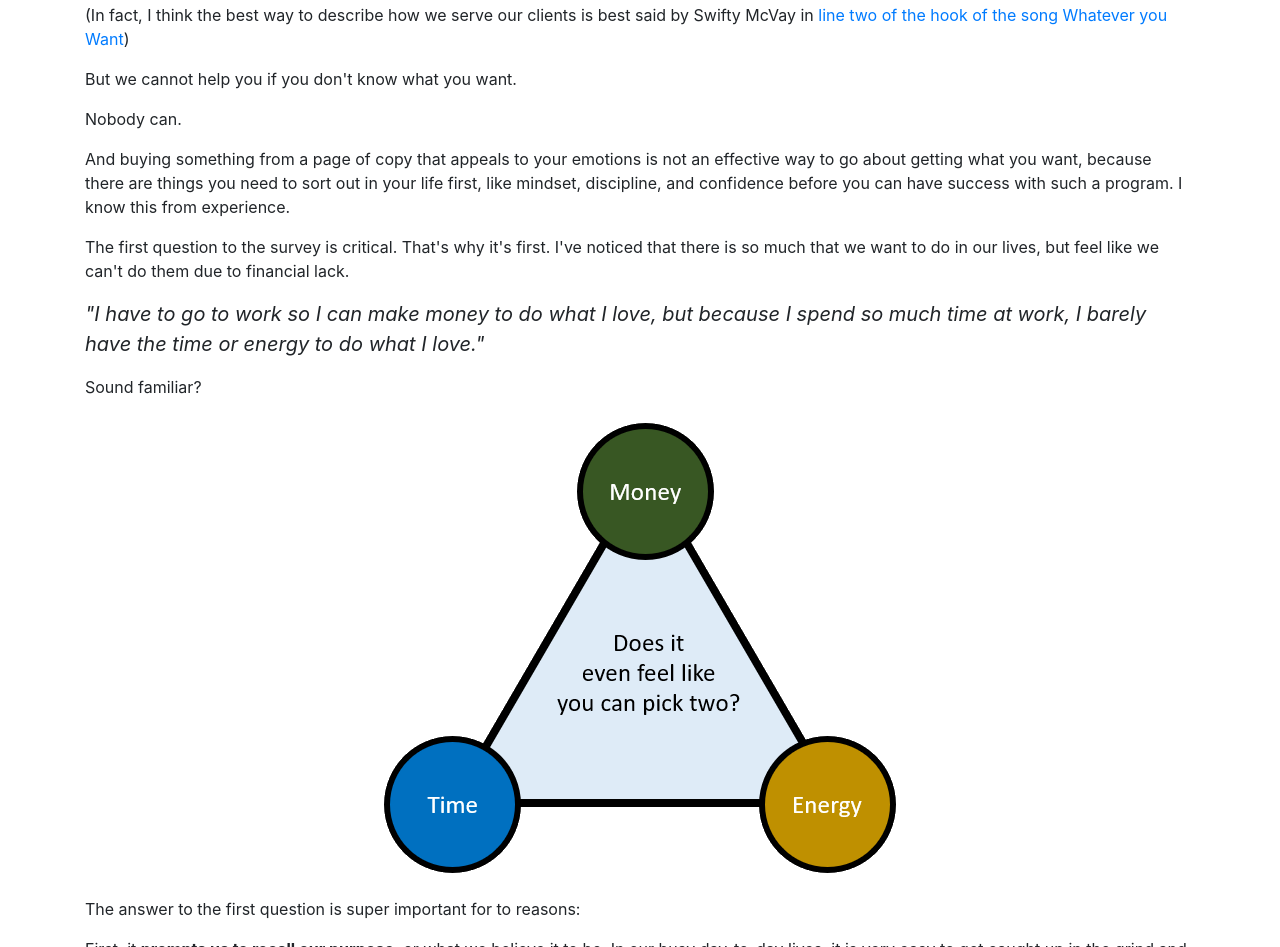
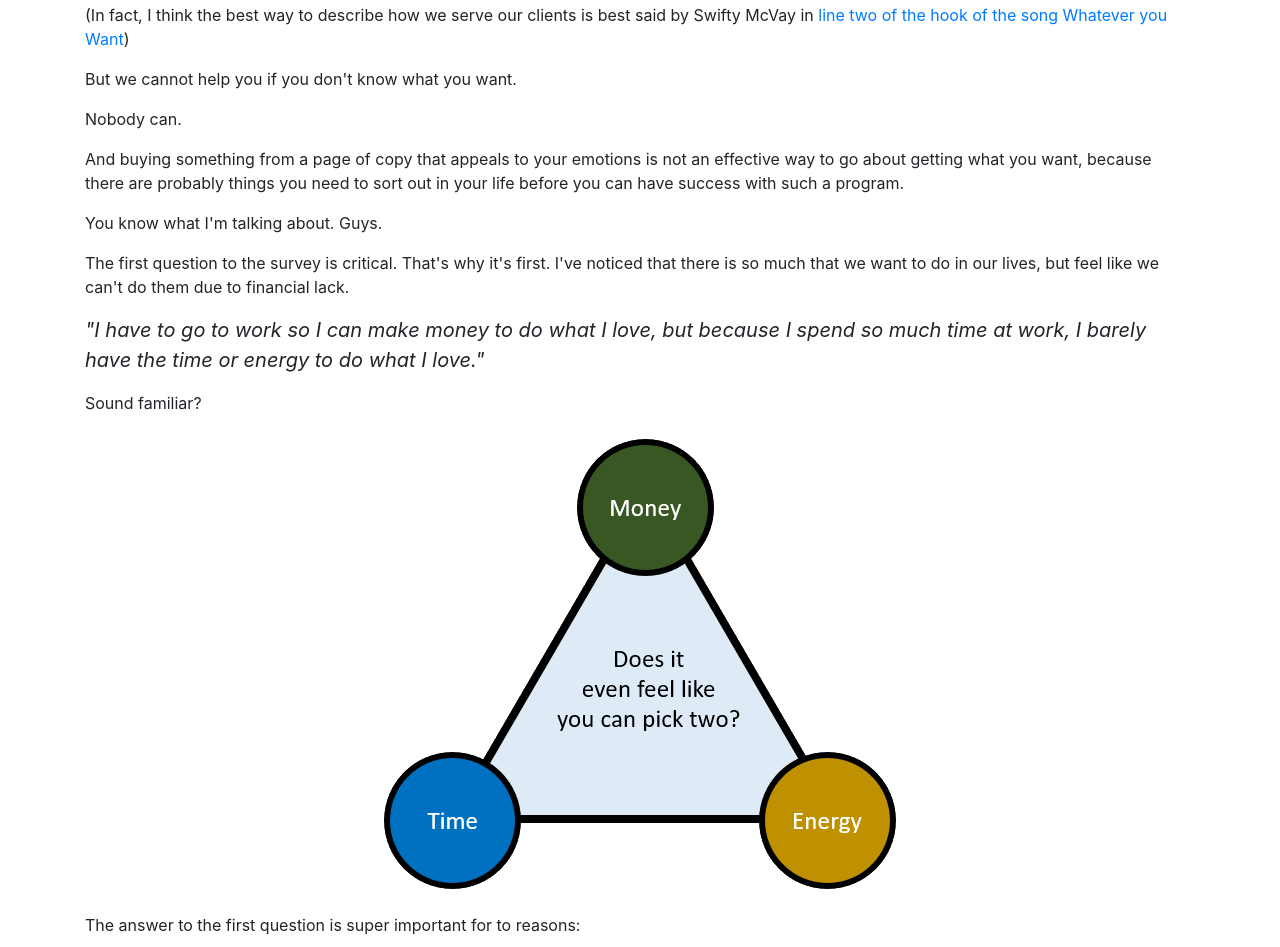
Before and after one commit to asodhani/righteousfinance, a website: page dist/index.html in a window 1280 px wide. Shown: the part 1611-2558 px from the top of the page. Drawn offline with nearby package versions, Linux system fonts and the light colour scheme; a web font is replaced by a local one.

Commit message:
the shaming update

```diff
--- a/dist/index.html
+++ b/dist/index.html
@@ -122,7 +122,9 @@
 
     <p>Nobody can.</p>
 
-    <p>And buying something from a page of copy that appeals to your emotions is not an effective way to go about getting what you want, because there are things you need to sort out in your life first, like mindset, discipline, and confidence before you can have success with such a program. I know this from experience.</p>
+    <p>And buying something from a page of copy that appeals to your emotions is not an effective way to go about getting what you want, because there are probably things you need to sort out in your life before you can have success with such a program.</p>
+
+    <p>You know what I'm talking about. Guys.</p>
 
     <p>The first question to the survey is critical. That's why it's first. I've noticed that there is so much that we want to do in our lives, but feel like we can't do them due to financial lack.</p>
 
@@ -166,6 +168,10 @@
     put the declare your dream button at the top as well
     it makes people wonder more because there's a button, but why should i press it
 
+    i'm reading it liek there's someone saying it on the video. it reminds me of those [YouTube] ads xD
+
+    but yeah put more pictures
+    most people are gonna be like tl;dr without more visual stimulation
 -->
 
   </div>
```
